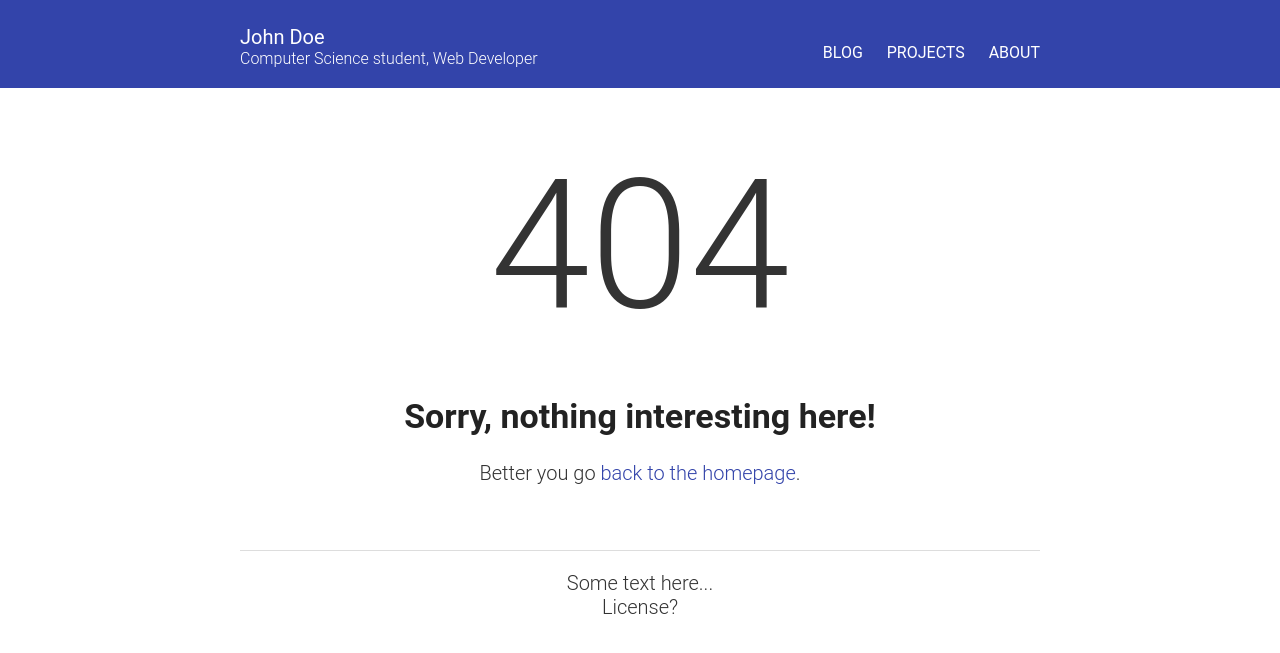
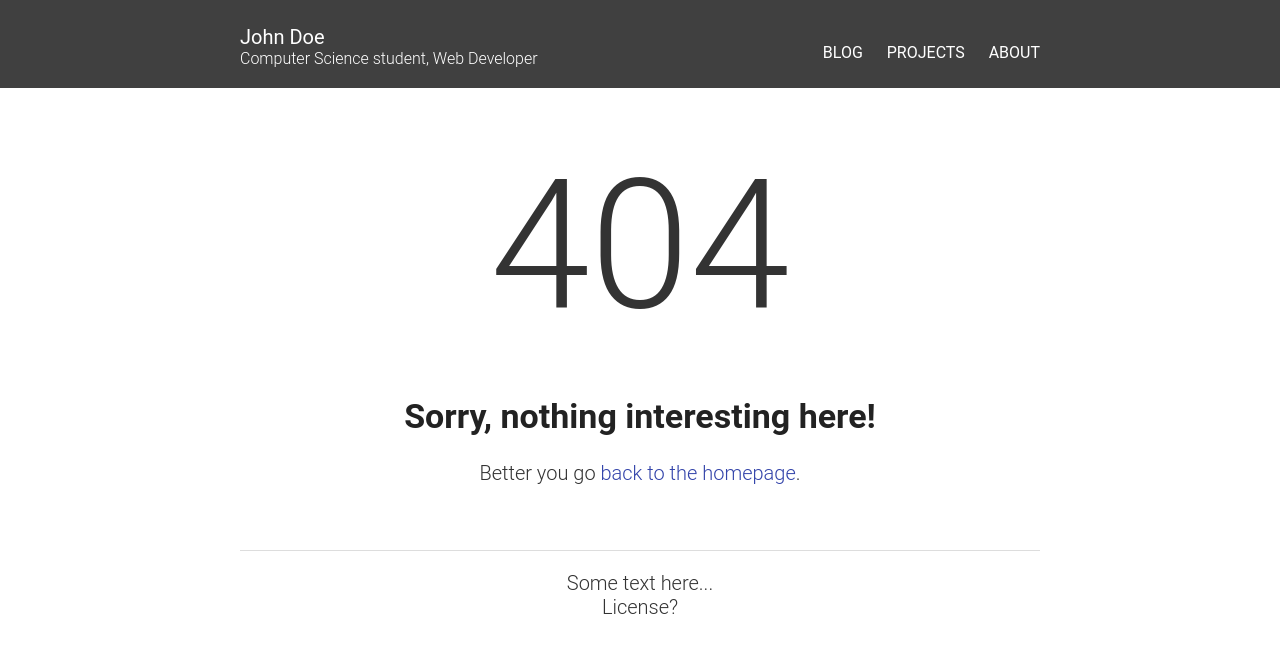
Before and after one commit to pirafrank/Jekyll-Blue, a Jekyll site: the page built from 404.md, in a window 1280 px wide. Shown: the top 653 px of the page. Built offline with Jekyll 4.4.1, drawn with Linux system fonts in a browser that asks for light colours; Markdown is read by kramdown in place of the engine named in the settings.

Commit message:
changed theme to dark grey

```diff
--- a/css/home.scss
+++ b/css/home.scss
@@ -75,7 +75,7 @@ h1 {
 
 .middle {
   text-align: center;
-  background-color: #34a; //34a, 35a
+  background-color: #404040; //34a, 35a
   padding: 20px 0px 20px 0px;
 }
 
--- a/style.scss
+++ b/style.scss
@@ -173,7 +173,7 @@ img {
 //
 
 .wrapper-masthead {
-  background-color: #34a;
+  background-color: #404040; //#34a;
   margin-bottom: 50px;
 }
 
```
